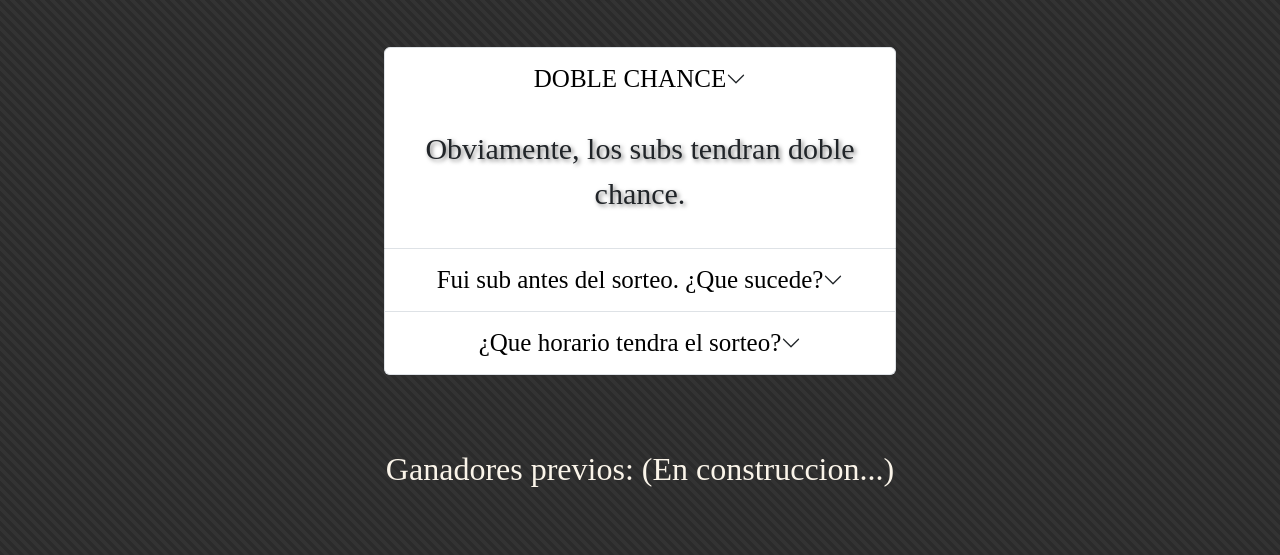
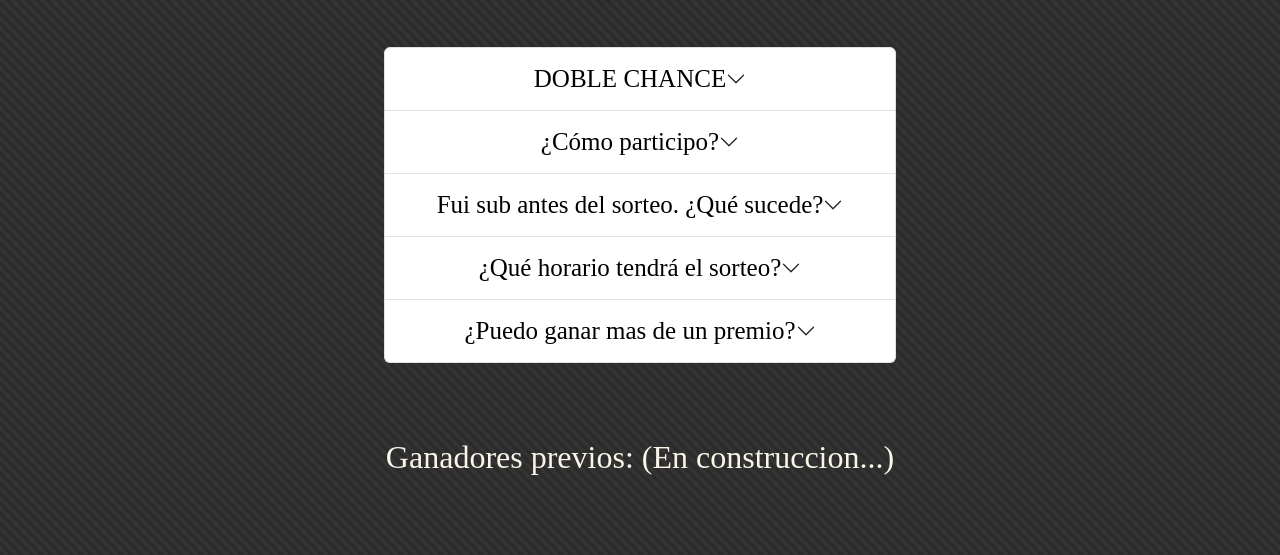
Before and after one commit to FedeDalDegan/dll-giveaways, a plain HTML site: page index.html in a window 1280 px wide. Shown: the part 2385-2940 px from the top of the page. Drawn offline with nearby package versions, Linux system fonts and the light colour scheme.

Commit message:
Correcciones en acordeon

```diff
--- a/index.html
+++ b/index.html
@@ -125,9 +125,9 @@
                             DOBLE CHANCE
                         </button>
                     </h2>
-                    <div id="collapseOne" class="accordion-collapse collapse show" data-bs-parent="#accordionExample">
+                    <div id="collapseOne" class="accordion-collapse collapse" data-bs-parent="#accordionExample">
                         <div class="accordion-body">
-                            <p>Obviamente, los subs tendran doble chance.</p>
+                            <p>Obviamente, los subs tendrán doble chance.</p>
                         </div>
                     </div>
                 </div>
@@ -135,10 +135,23 @@
                     <h2 class="accordion-header">
                         <button class="accordion-button collapsed" type="button" data-bs-toggle="collapse"
                             data-bs-target="#collapseTwo" aria-expanded="false" aria-controls="collapseTwo">
-                            Fui sub antes del sorteo. ¿Que sucede?
+                            ¿Cómo participo?
                         </button>
                     </h2>
                     <div id="collapseTwo" class="accordion-collapse collapse" data-bs-parent="#accordionExample">
+                        <div class="accordion-body">
+                            <p>Al cumplir los requisitos, estarás participando.</p>
+                        </div>
+                    </div>
+                </div>
+                <div class="accordion-item">
+                    <h2 class="accordion-header">
+                        <button class="accordion-button collapsed" type="button" data-bs-toggle="collapse"
+                            data-bs-target="#collapseThree" aria-expanded="false" aria-controls="collapseThree">
+                            Fui sub antes del sorteo. ¿Qué sucede?
+                        </button>
+                    </h2>
+                    <div id="collapseThree" class="accordion-collapse collapse" data-bs-parent="#accordionExample">
                         <div class="accordion-body">
                             <p>Mientras te suscribas durante el lapso de tiempo del sorteo, tu doble chance será tomada en cuenta.</p>
                         </div>
@@ -147,13 +160,26 @@
                 <div class="accordion-item">
                     <h2 class="accordion-header">
                         <button class="accordion-button collapsed" type="button" data-bs-toggle="collapse"
-                            data-bs-target="#collapseThree" aria-expanded="false" aria-controls="collapseThree">
-                            ¿Que horario tendra el sorteo?
+                            data-bs-target="#collapseFour" aria-expanded="false" aria-controls="collapseFour">
+                            ¿Qué horario tendrá el sorteo?
                         </button>
                     </h2>
-                    <div id="collapseThree" class="accordion-collapse collapse" data-bs-parent="#accordionExample">
+                    <div id="collapseFour" class="accordion-collapse collapse" data-bs-parent="#accordionExample">
                         <div class="accordion-body">
-                            <p>Sera en la semana de navidad. Aun no hay un dia exacto</p>
+                            <p>Será en la semana de Navidad. Aun no hay un día exacto.</p>
+                        </div>
+                    </div>
+                </div>
+                <div class="accordion-item">
+                    <h2 class="accordion-header">
+                        <button class="accordion-button collapsed" type="button" data-bs-toggle="collapse"
+                            data-bs-target="#collapseFive" aria-expanded="false" aria-controls="collapseFive">
+                            ¿Puedo ganar mas de un premio?
+                        </button>
+                    </h2>
+                    <div id="collapseFive" class="accordion-collapse collapse" data-bs-parent="#accordionExample">
+                        <div class="accordion-body">
+                            <p>No, solo podras ganar uno de los tres premios.</p>
                         </div>
                     </div>
                 </div>
```
